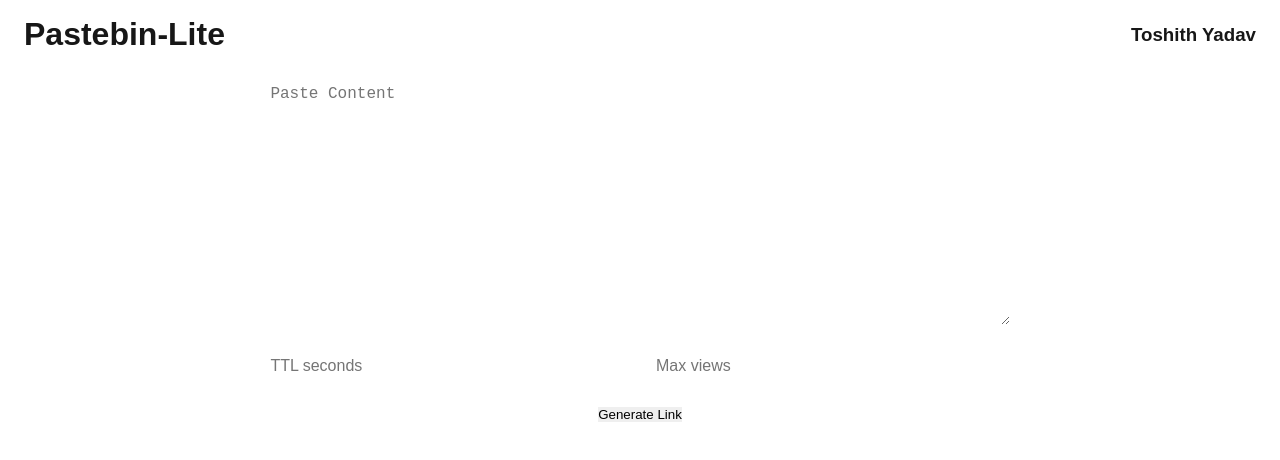
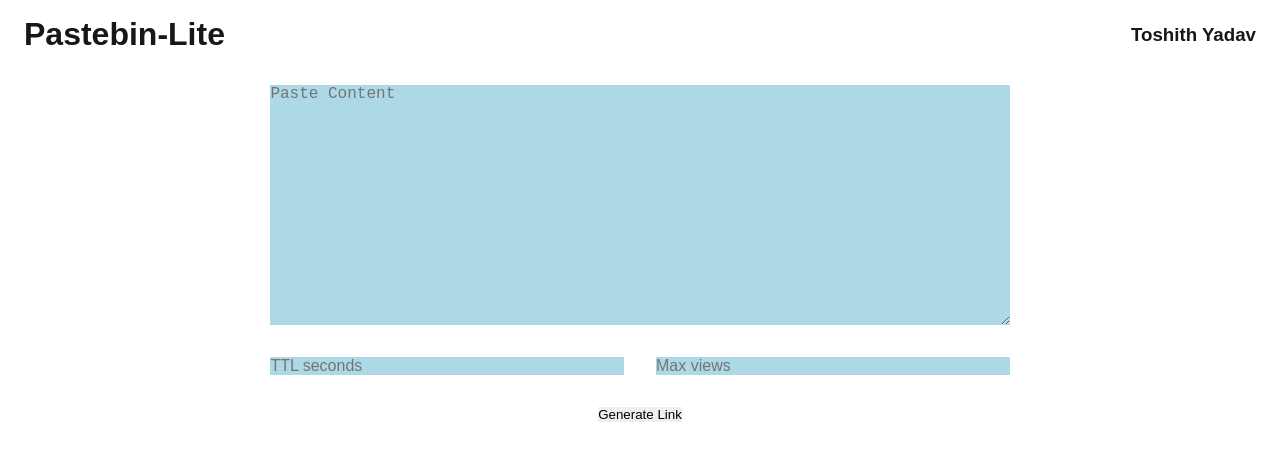
Before and after one commit to toshithh/pastebin-lite, a Next.js app: page / in a window 1280 px wide. Shown: the top 460 px of the page. Built offline with nearby package versions, Linux system fonts and the light colour scheme.

Commit message:
Pastebin-Lite

```diff
--- a/app/api/pastes/route.js
+++ b/app/api/pastes/route.js
@@ -47,6 +47,6 @@ export async function POST(request) {
 
   return Response.json({
     id,
-    url: `${process.env.VERCEL_URL ? `https://${process.env.VERCEL_URL}` : ''}/p/${id}`
+    url: `${process.env.VERCEL_PROJECT_PRODUCTION_URL ? `https://${process.env.VERCEL_PROJECT_PRODUCTION_URL}` : ''}/p/${id}`
   });
 }
--- a/app/page.css
+++ b/app/page.css
@@ -77,3 +77,9 @@ pre {
   width: 100%;
   height: max-content;
 }
+
+@media (prefers-color-scheme: light) {
+  input, textarea, pre {
+    background-color: lightblue;
+  }
+}
```
